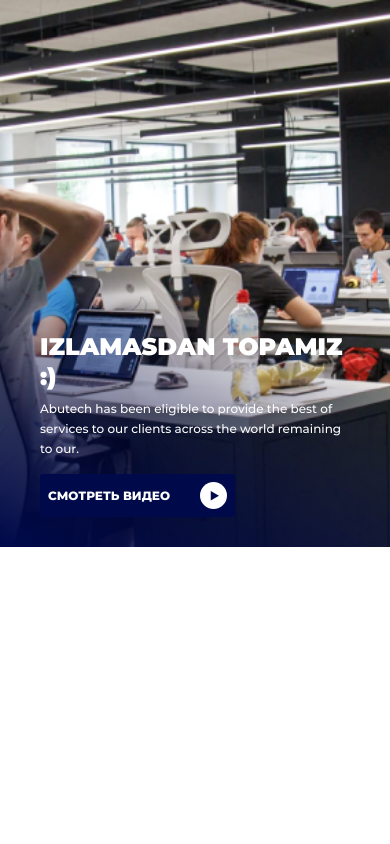
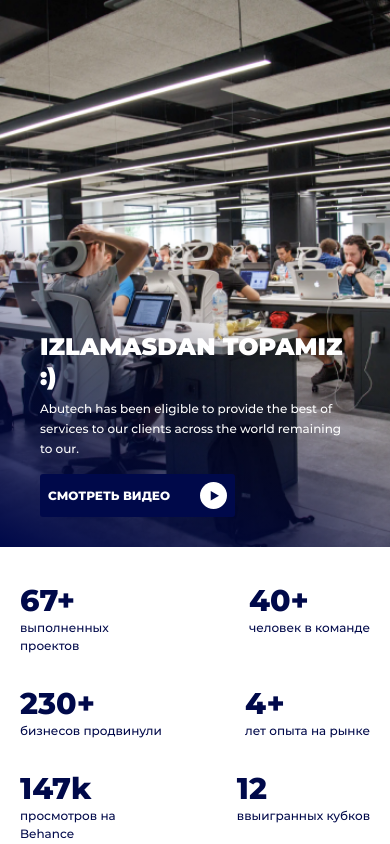
Before and after one commit to abutechuz/abutechuz-front, a React (Create React App) app: page / in a window 390 px wide. Shown: the top 844 px of the page. Built offline with nearby package versions, Linux system fonts and the light colour scheme.

Commit message:
Statistics Section FInished

```diff
--- a/src/components/Hero/Hero.scss
+++ b/src/components/Hero/Hero.scss
@@ -101,6 +101,12 @@
 		padding-top: 332px;
 		padding-bottom: 30px;
 		background-position: center center;
+		background-image: linear-gradient(
+				25deg,
+				#00094a 0.56%,
+				rgba(0, 9, 74, 0) 46.43%
+			),
+			url(../../assets/images/hero-bg-mobile.png);
 	}
 
 	.hero__text-wrapper {
--- /dev/null
+++ b/src/components/Statistics/Statistics.js
@@ -0,0 +1,47 @@
+import React from 'react'
+import Container from '../Container/Container'
+import './Statistics.scss'
+
+function Statistics() {
+	return (
+		<section className='statistics'>
+			<Container>
+				<div className='statistics__wrapper'>
+					<ul className='statistics__list'>
+						<li className='statistics__item'>
+							<p className='statistics__numbers'>67+</p>
+							<h1 className='statistics__heading'>выполненных проектов</h1>
+						</li>
+
+						<li className='statistics__item'>
+							<p className='statistics__numbers'>40+</p>
+							<h1 className='statistics__heading'>человек в команде</h1>
+						</li>
+
+						<li className='statistics__item'>
+							<p className='statistics__numbers'>230+</p>
+							<h1 className='statistics__heading'>бизнесов продвинули</h1>
+						</li>
+
+						<li className='statistics__item'>
+							<p className='statistics__numbers'>4+</p>
+							<h1 className='statistics__heading'>лет опыта на рынке</h1>
+						</li>
+
+						<li className='statistics__item'>
+							<p className='statistics__numbers'>147k</p>
+							<h1 className='statistics__heading'>просмотров на Behance</h1>
+						</li>
+
+						<li className='statistics__item'>
+							<p className='statistics__numbers'>12</p>
+							<h1 className='statistics__heading'>ввыигранных кубков</h1>
+						</li>
+					</ul>
+				</div>
+			</Container>
+		</section>
+	)
+}
+
+export default Statistics
--- /dev/null
+++ b/src/components/Statistics/Statistics.scss
@@ -0,0 +1,91 @@
+/* Statistics Section */
+.statistics__wrapper {
+	padding-top: 60px;
+	padding-bottom: 40px;
+}
+
+.statistics__list {
+	display: flex;
+	align-items: flex-start;
+	justify-content: space-between;
+	flex-wrap: wrap;
+	margin: 0;
+	padding: 0;
+	list-style-type: none;
+}
+
+.statistics__item {
+	display: flex;
+	flex-direction: column;
+	max-width: 145px;
+}
+
+.statistics__numbers {
+	margin: 0;
+	margin-bottom: 1;
+	font-weight: bold;
+	font-size: 48px;
+	line-height: 59px;
+	color: #00094a;
+}
+
+.statistics__heading {
+	margin: 0;
+	font-weight: 500;
+	font-size: 14px;
+	line-height: 18px;
+	color: #00094a;
+}
+
+/* Media Responsive */
+@media screen and (max-width: 956px) {
+	.statistics__wrapper {
+		padding-top: 35px;
+		padding-bottom: 63px;
+	}
+
+	.statistics__list {
+		justify-content: space-between;
+		margin: -15px;
+	}
+
+	.statistics__item {
+		margin: 15px;
+	}
+}
+
+@media screen and (max-width: 595px) {
+	.statistics__heading {
+		font-size: 12px;
+		line-height: 18px;
+	}
+
+	.statistics__numbers {
+		font-size: 30px;
+		line-height: 37px;
+	}
+}
+
+@media screen and (max-width: 349px) {
+	.statistics__heading {
+		font-size: 10px;
+		line-height: 18px;
+	}
+
+	.statistics__numbers {
+		font-size: 25px;
+		line-height: 37px;
+	}
+}
+
+@media screen and (max-width: 308px) {
+	.statistics__list {
+		margin: 0px;
+		margin-bottom: -15px;
+	}
+
+	.statistics__item {
+		margin: 0px;
+		margin-bottom: 15px;
+	}
+}
--- a/src/screens/Home/Home.js
+++ b/src/screens/Home/Home.js
@@ -1,12 +1,14 @@
 import React from 'react'
 import Partners from '../../components/Partners/Partners'
 import Hero from '../../components/Hero/Hero'
+import Statistics from '../../components/Statistics/Statistics'
 
 function Home() {
 	return (
 		<>
 			<Hero />
-			{/* <Partners /> */}
+			<Statistics />
+			<Partners />
 		</>
 	)
 }
```
Also changed, not shown: src/assets/images/hero-bg-mobile.png (added).
